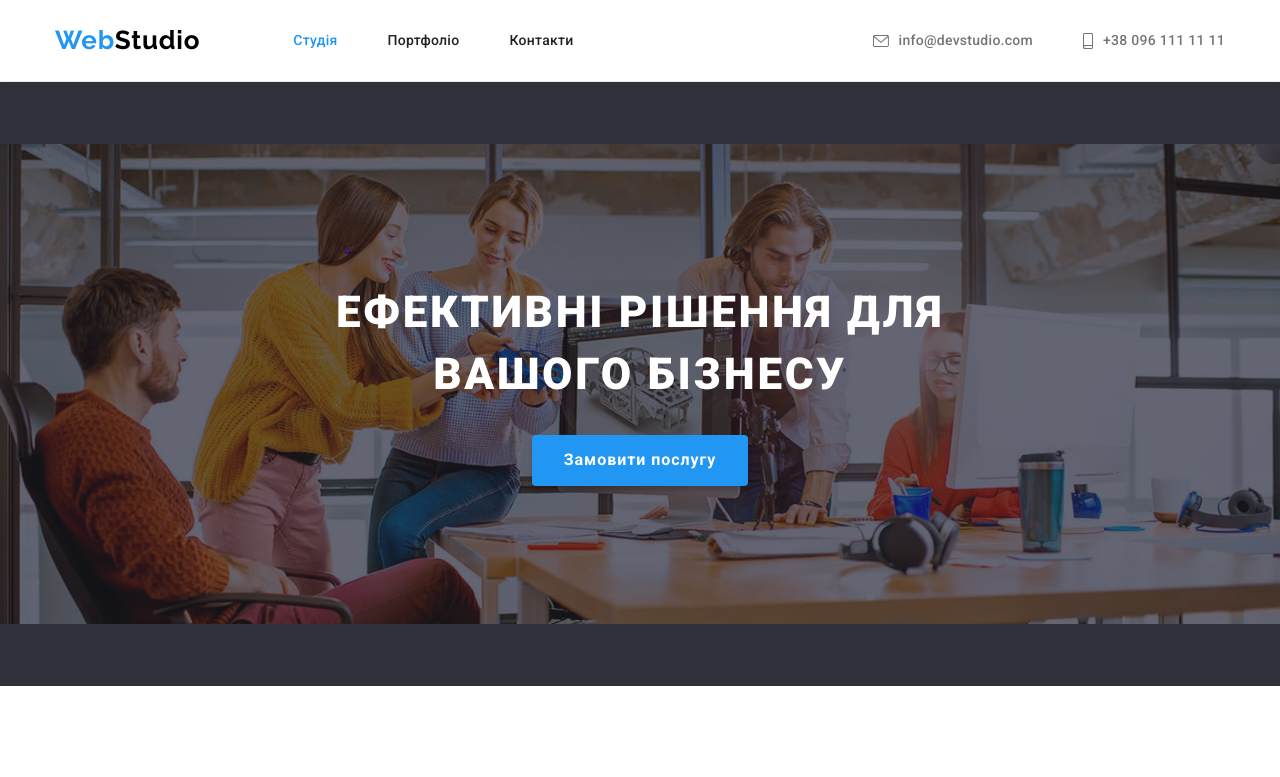
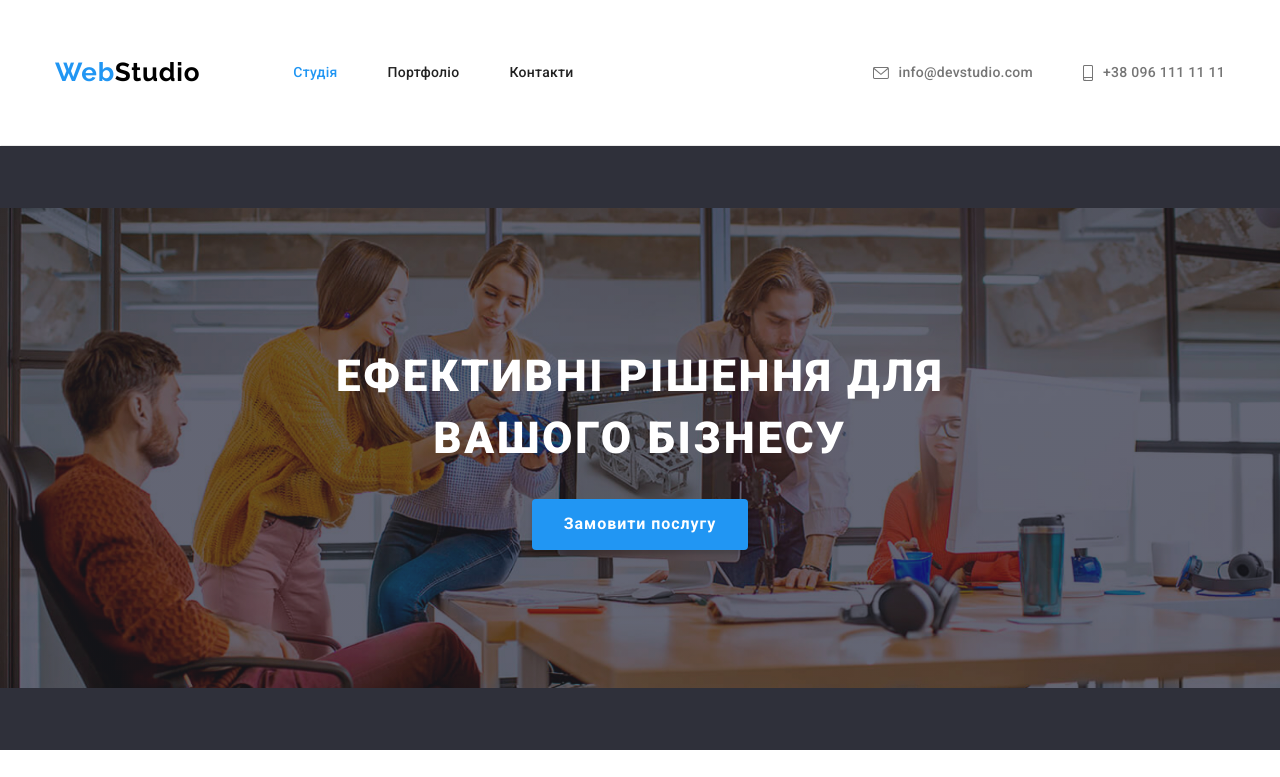
Before and after one commit to attygoit/goit-markup-hw-04, a plain HTML site: page index.html in a window 1280 px wide. Shown: the top 777 px of the page. Drawn offline with nearby package versions, Linux system fonts and the light colour scheme.

Commit message:
HW-04-091122

```diff
--- a/styles/styles.css
+++ b/styles/styles.css
@@ -153,6 +153,9 @@ img {
 
 .head-cont-item:not(:first-child) {
   margin-left: 50px;
+}
+.head-cont-item {
+  padding: 32px 0;
 }
 
 .header-phone,
```
